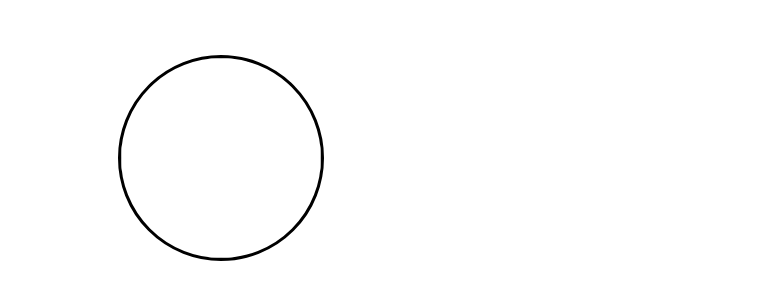
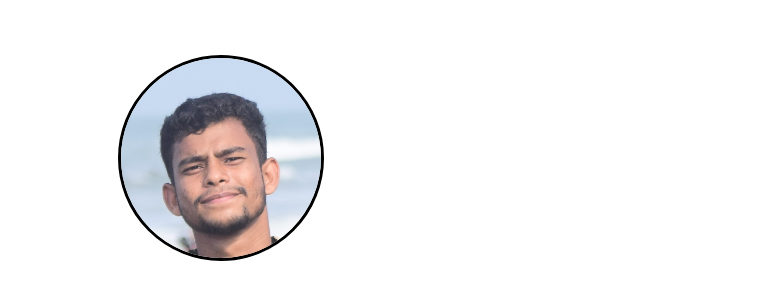
Before and after one commit to bulbulshashi/BANG-BANG, a plain HTML site: page index.html in a window 1280 px wide. Shown: the part 427-726 px from the top of the page, without its empty margins (262-1021 px from the left). Drawn offline with Linux system fonts and the light colour scheme.

Commit message:
Update index.html

```diff
--- a/index.html
+++ b/index.html
@@ -14,7 +14,7 @@
   </div>
 
   <div class="bang1">
-    <img class="bang1-img" src="images/bang1.JPG" alt="">
+    <img class="bang1-img" src="bang1.JPG" alt="">
   </div>
 </body>
 </html>
```
